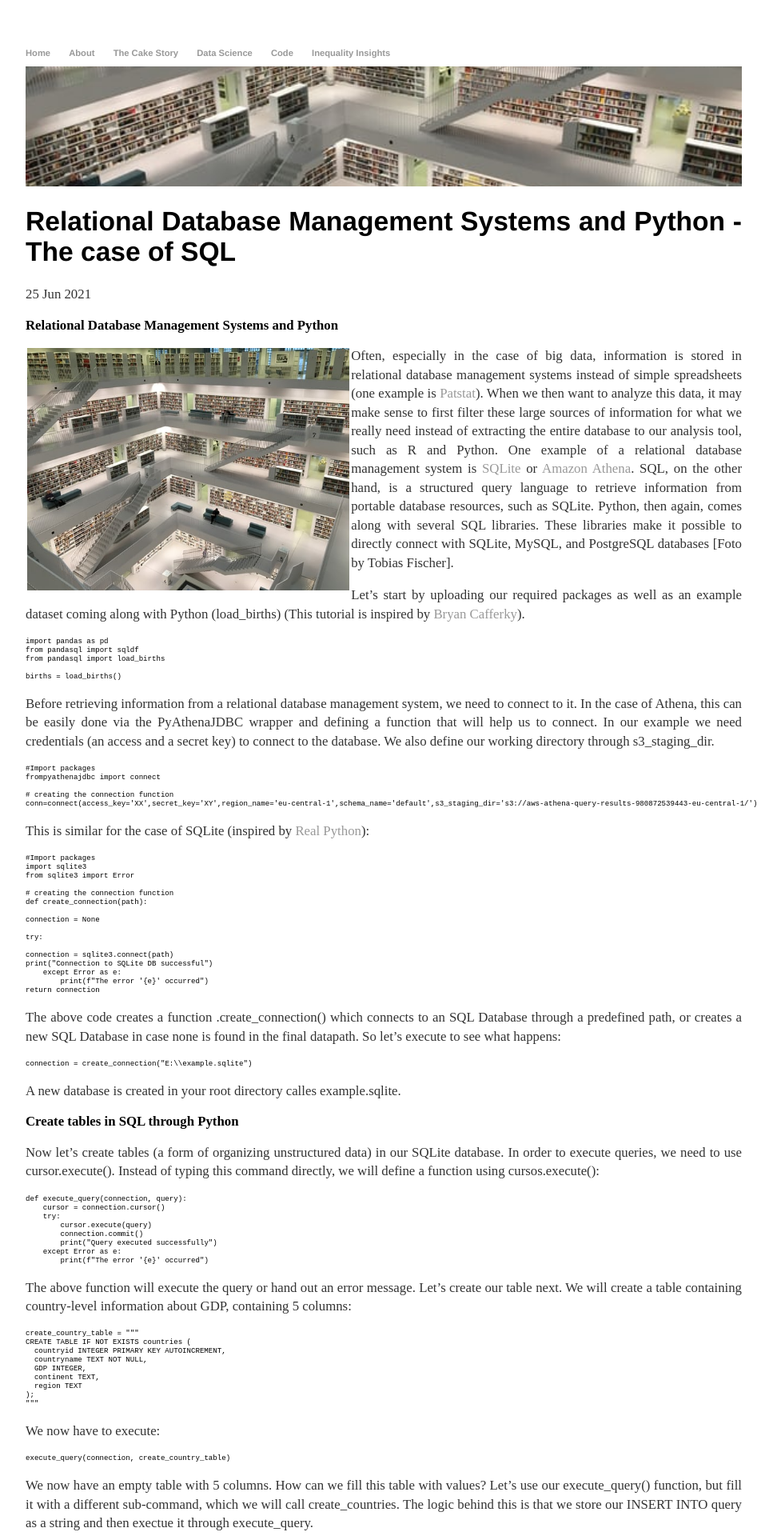
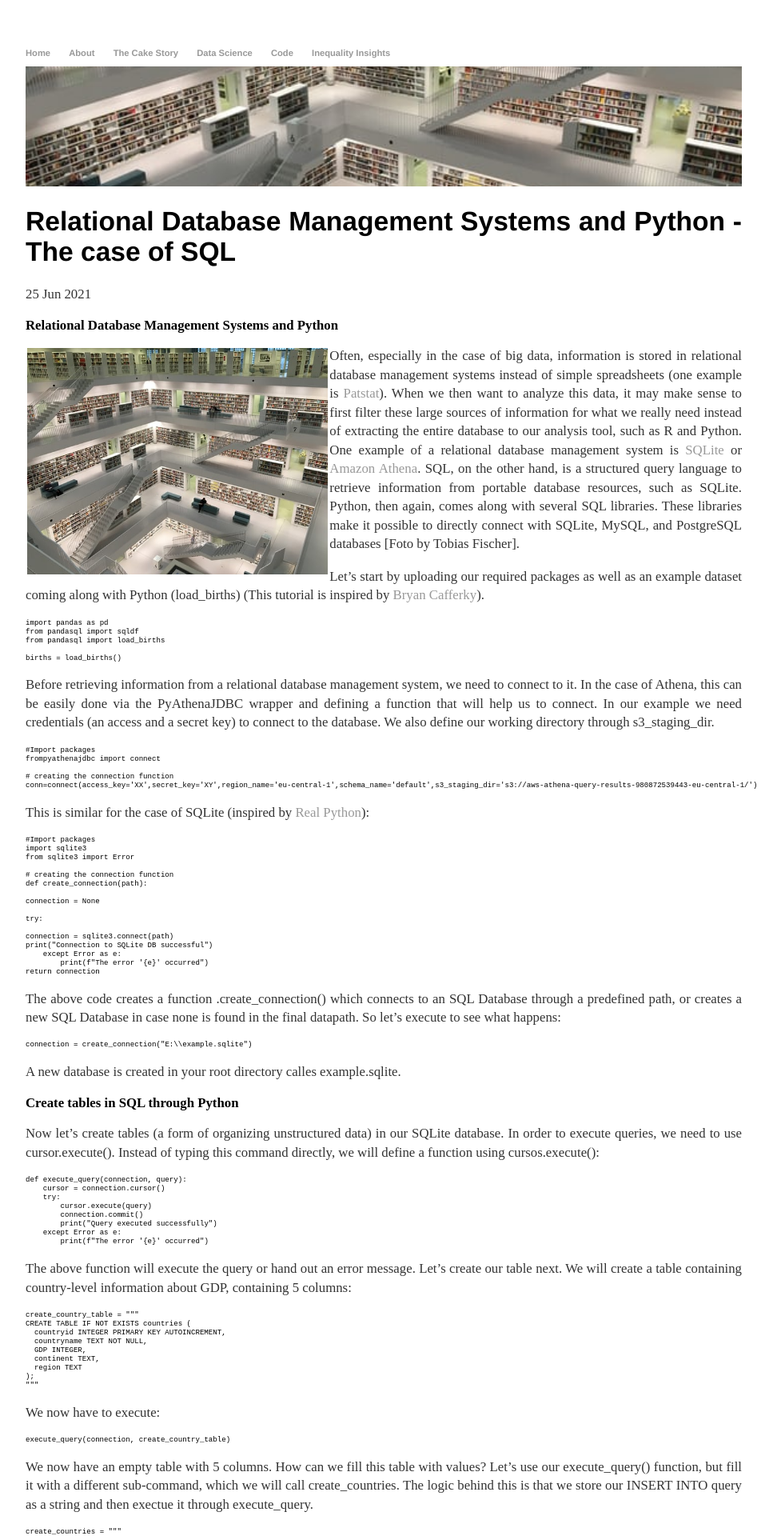
Before and after one commit to BrittaRude/BrittaRude.github.io, a Jekyll site: the page built from inputs_code/_posts/2021-06-25-sql-with-python.md, in a window 1280 px wide. Shown: the top 1920 px of the page at 80% size, without its empty margins (160-1137 px from the left). Built offline with Jekyll 4.4.1, drawn with Linux system fonts in a browser that asks for light colours.

Commit message:
Update 2021-06-25-sql-with-python.md

```diff
--- a/inputs_code/_posts/2021-06-25-sql-with-python.md
+++ b/inputs_code/_posts/2021-06-25-sql-with-python.md
@@ -8,7 +8,7 @@
 
 ## Relational Database Management Systems and Python
 
-<img src="/images/Database.jpg" alt="database" style="float:left;margin: 2px 2px 2px 2px;max-width:45%;"/>
+<img src="/images/Database.jpg" alt="database" style="float:left;margin: 2px 2px 2px 2px;max-width:42%;"/>
 
 Often, especially in the case of big data, information is stored in relational database management systems instead of simple spreadsheets (one example is [Patstat](https://www.epo.org/searching-for-patents/business/patstat.html)). When we then want to analyze this data, it may make sense to first filter these large sources of information for what we really need instead of extracting the entire database to our analysis tool, such as R and Python. One example of a relational database management system is [SQLite](https://www.sqlite.org/index.html) or [Amazon Athena](https://aws.amazon.com/athena/?nc=sn&loc=0&whats-new-cards.sort-by=item.additionalFields.postDateTime&whats-new-cards.sort-order=desc). SQL, on the other hand, is a structured query language to retrieve information from portable database resources, such as SQLite. Python, then again, comes along with several SQL libraries. These libraries make it possible to directly connect with SQLite, MySQL, and PostgreSQL databases [Foto by Tobias Fischer].
 
```
